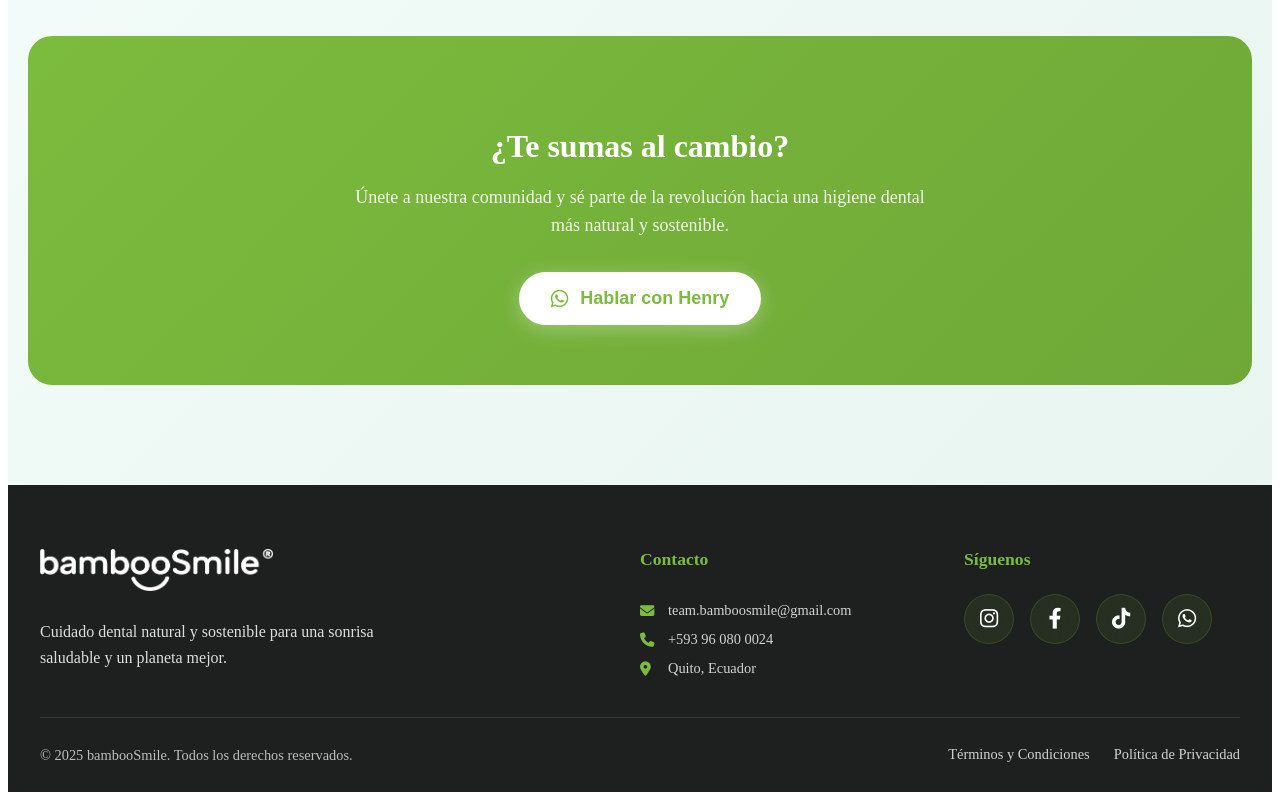
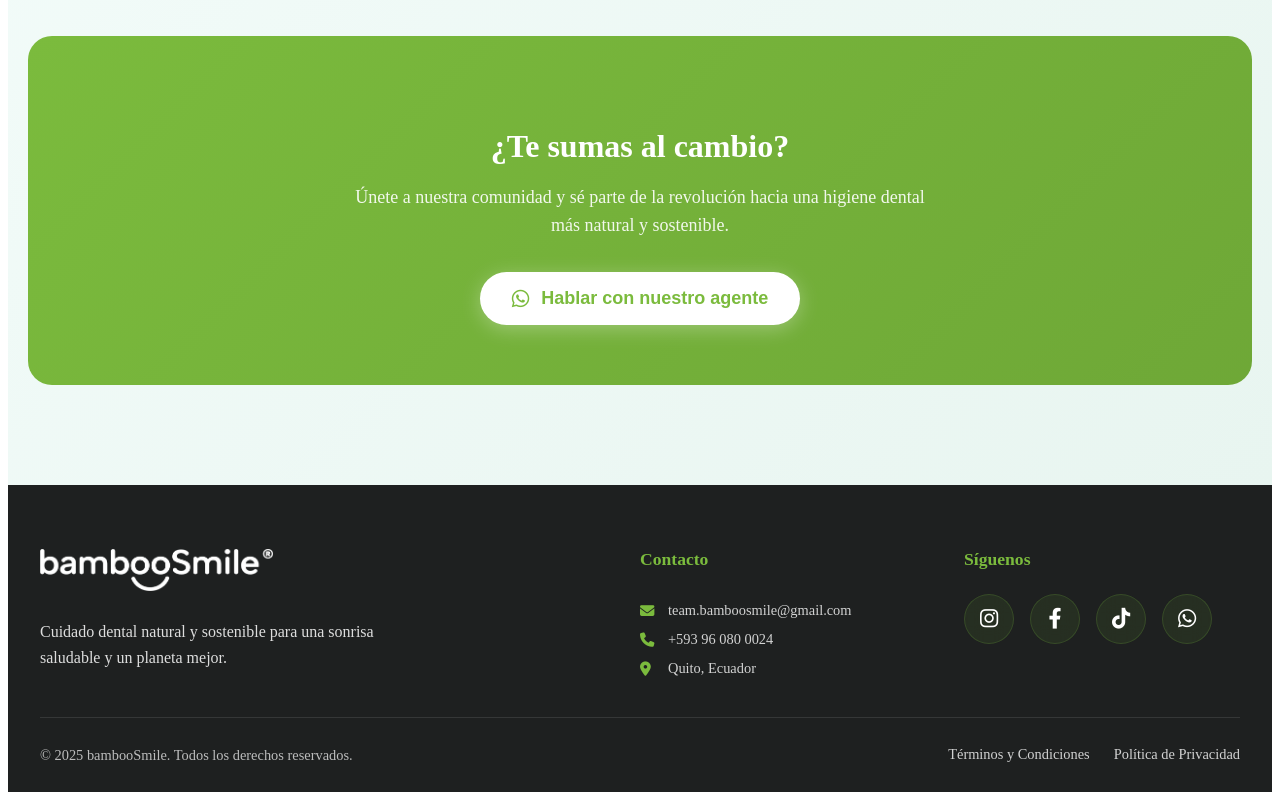
Before and after one commit to yeyodev1/bambooSmile-frontend, a Vue app: page / in a window 1280 px wide. Shown: the part 5789-6589 px from the top of the page. Built offline with nearby package versions, Linux system fonts and the light colour scheme.

Commit message:
style(CEOVideoSection): improve code formatting and update button text
Format CSS animation delays for better readability and change button text from "Hablar con Henry" to "Hablar con nuestro agente"

```diff
--- a/src/views/HomeView/CEOVideoSection.vue
+++ b/src/views/HomeView/CEOVideoSection.vue
@@ -180,7 +180,7 @@ onMounted(() => {
             class="ceo-video__cta-button"
           >
             <i class="fab fa-whatsapp"></i>
-            Hablar con Henry
+            Hablar con nuestro agente
           </button>
         </div>
       </div>
@@ -460,10 +460,21 @@ onMounted(() => {
   transition: all 0.3s ease;
 
   // Animación escalonada
-  &--1 { animation-delay: 0.1s; }
-  &--2 { animation-delay: 0.2s; }
-  &--3 { animation-delay: 0.3s; }
-  &--4 { animation-delay: 0.4s; }
+  &--1 {
+    animation-delay: 0.1s;
+  }
+
+  &--2 {
+    animation-delay: 0.2s;
+  }
+
+  &--3 {
+    animation-delay: 0.3s;
+  }
+
+  &--4 {
+    animation-delay: 0.4s;
+  }
 
   &:hover {
     transform: translateY(-4px);
```
